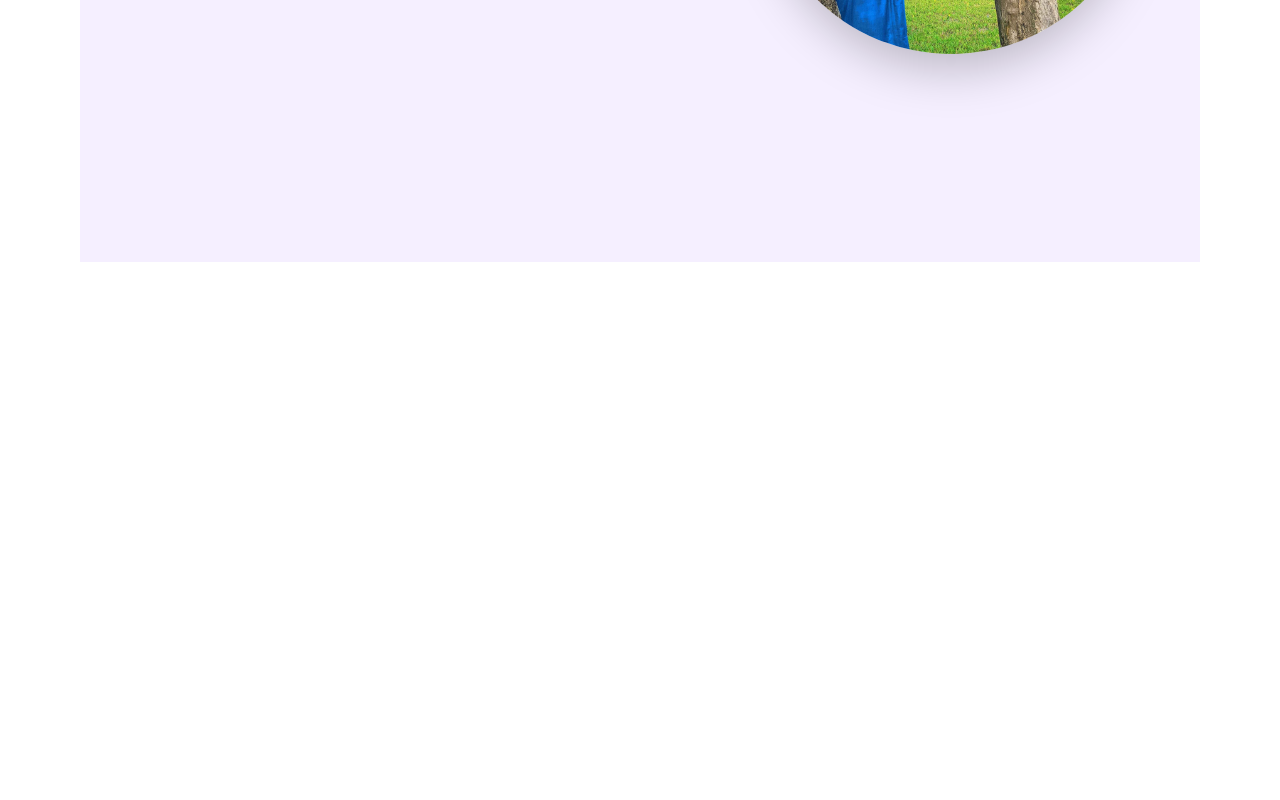
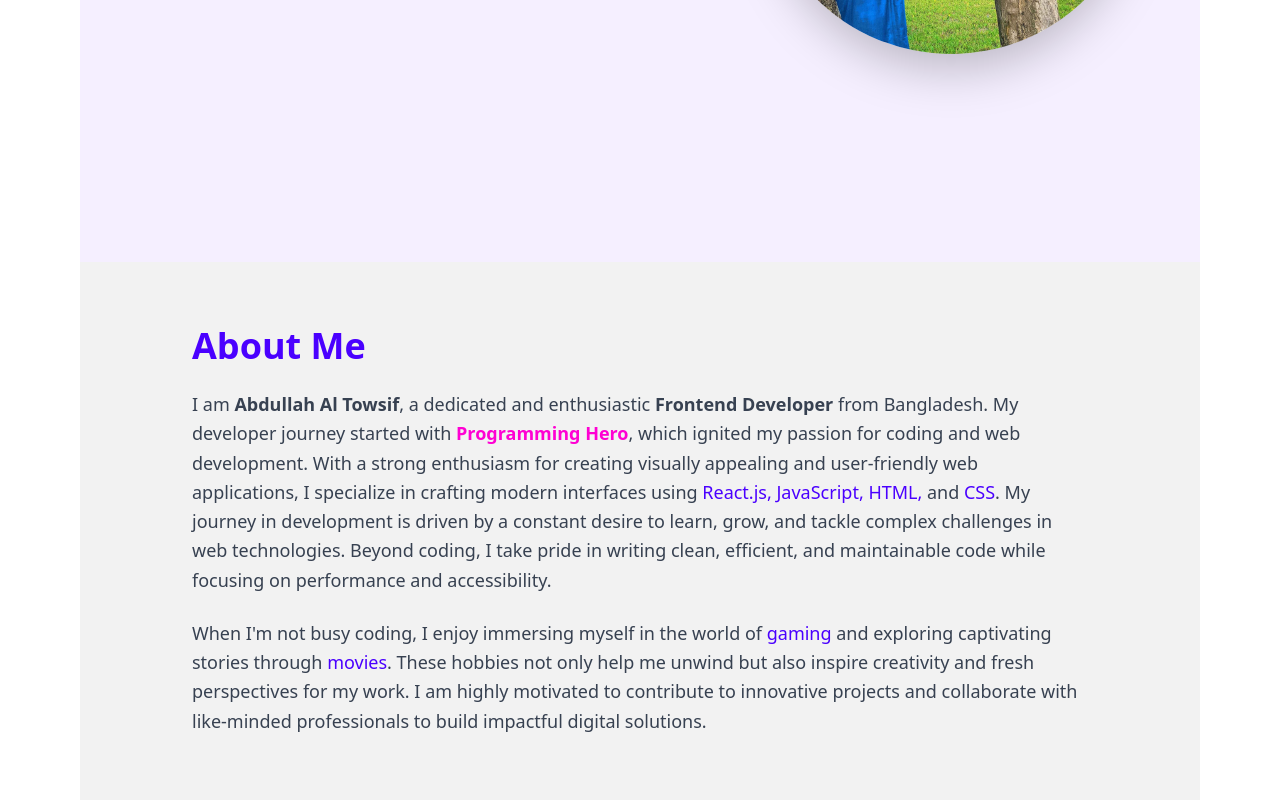
Before and after one commit to AbdullahAlTowsif/my-portfolio, a React (Vite) app: page / in a window 1280 px wide. Shown: the part 606-1406 px from the top of the page. Before the commit the page ends 868 px from the top, so only its background shows below. Built offline with nearby package versions, Linux system fonts and the light colour scheme.

Commit message:
About me section added

```diff
--- /dev/null
+++ b/src/components/AboutMe.jsx
@@ -0,0 +1,45 @@
+// const AboutMe = () => {
+//     return (
+//         <div className="bg-base-200">
+//             <h1>ABOUT</h1>
+//             <p>
+//                 I am Abdullah Al Towsif, a dedicated and enthusiastic Frontend Developer from Bangladesh. My developer journey started with Programming Hero, which ignited my passion for coding and web development. With a strong enthusiasm for creating visually appealing and user-friendly web applications, I specialize in crafting modern interfaces using React.js, JavaScript, HTML, and CSS. My journey in development is driven by a constant desire to learn, grow, and tackle complex challenges in web technologies. Beyond coding, I take pride in writing clean, efficient, and maintainable code while focusing on performance and accessibility. I am highly motivated to contribute to innovative projects and collaborate with like-minded professionals to build impactful digital solutions.
+//             </p>
+//             <p>
+//                 When I&apos;m not busy coding, I enjoy immersing myself in the world of gaming and exploring captivating stories through movies. These hobbies not only help me unwind but also inspire creativity and fresh perspectives for my work. I am highly motivated to contribute to innovative projects and collaborate with like-minded professionals to build impactful digital solutions.
+//             </p>
+//         </div>
+//     );
+// };
+
+// export default AboutMe;
+
+const AboutMe = () => {
+    return (
+        <div className="bg-base-200 py-16 px-6 lg:px-20">
+            <div className="container mx-auto max-w-4xl text-center lg:text-left">
+                <h1 className="text-4xl font-bold text-primary mb-6">
+                    About Me
+                </h1>
+                <p className="text-lg text-gray-700 mb-6 leading-relaxed">
+                    I am <strong>Abdullah Al Towsif</strong>, a dedicated and enthusiastic
+                    <span className="font-bold"> Frontend Developer</span> from Bangladesh. My developer journey started with
+                    <span className="font-semibold text-secondary"> Programming Hero</span>, which ignited my passion for coding and web development.
+                    With a strong enthusiasm for creating visually appealing and user-friendly web applications, I specialize in crafting modern interfaces
+                    using <span className="font-medium text-primary">React.js, JavaScript, HTML,</span> and <span className="font-medium text-primary">CSS</span>.
+                    My journey in development is driven by a constant desire to learn, grow, and tackle complex challenges in web technologies.
+                    Beyond coding, I take pride in writing clean, efficient, and maintainable code while focusing on performance and accessibility.
+                </p>
+                <p className="text-lg text-gray-700 leading-relaxed">
+                    When I&apos;m not busy coding, I enjoy immersing myself in the world of
+                    <span className="font-medium text-primary"> gaming</span> and exploring captivating stories through
+                    <span className="font-medium text-primary"> movies</span>. These hobbies not only help me unwind but also inspire creativity
+                    and fresh perspectives for my work. I am highly motivated to contribute to innovative projects and collaborate with like-minded
+                    professionals to build impactful digital solutions.
+                </p>
+            </div>
+        </div>
+    );
+};
+
+export default AboutMe;
--- a/src/layouts/MainLayout.jsx
+++ b/src/layouts/MainLayout.jsx
@@ -1,3 +1,4 @@
+import AboutMe from "../components/AboutMe";
 import Banner from "../components/Banner";
 import Container from "../components/Container";
 import Navbar from "../components/Navbar";
@@ -8,6 +9,7 @@ const MainLayout = () => {
             <Container>
                 <Navbar></Navbar>
                 <Banner></Banner>
+                <AboutMe></AboutMe>
             </Container>
         </div>
     );
```
